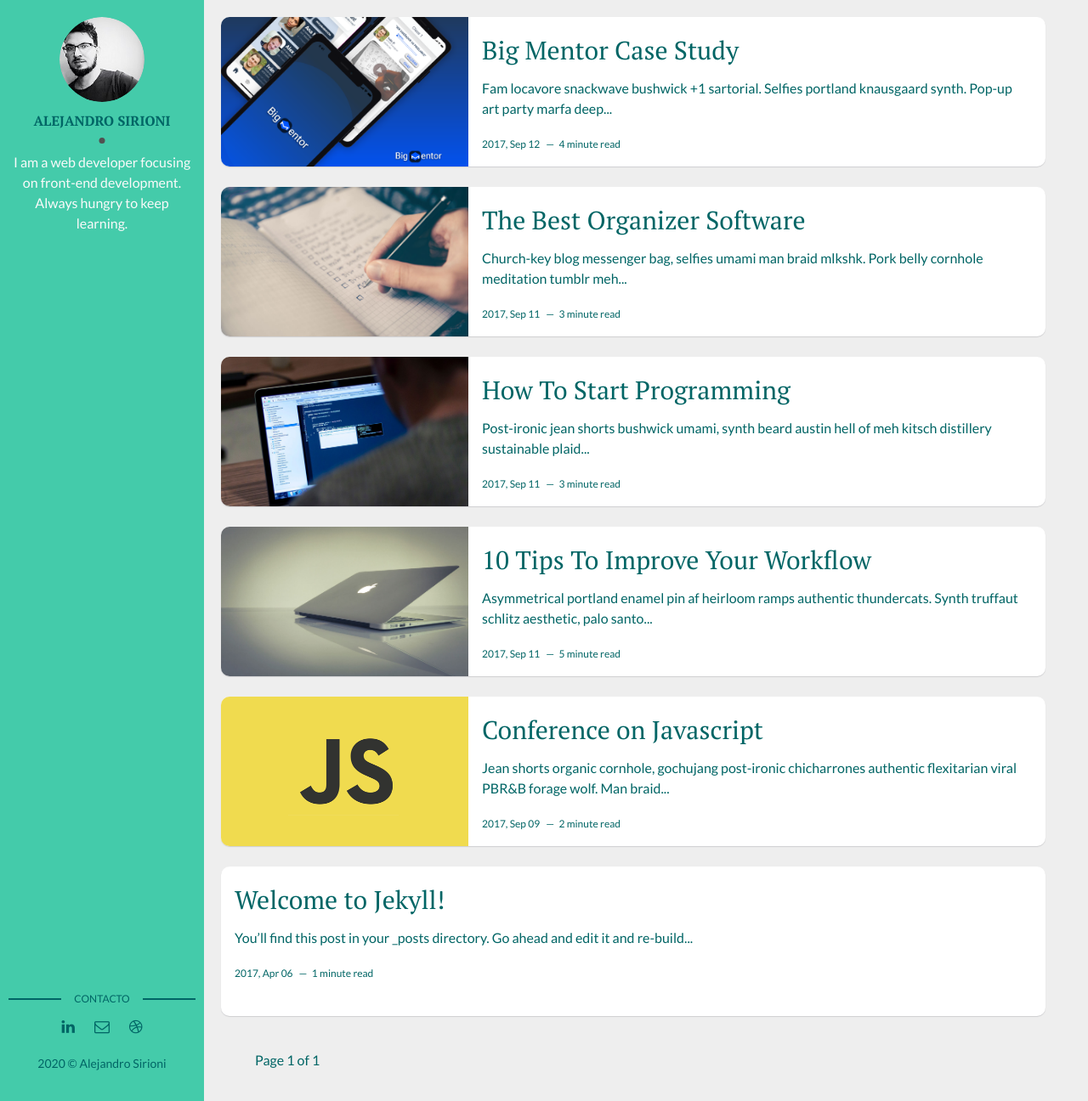
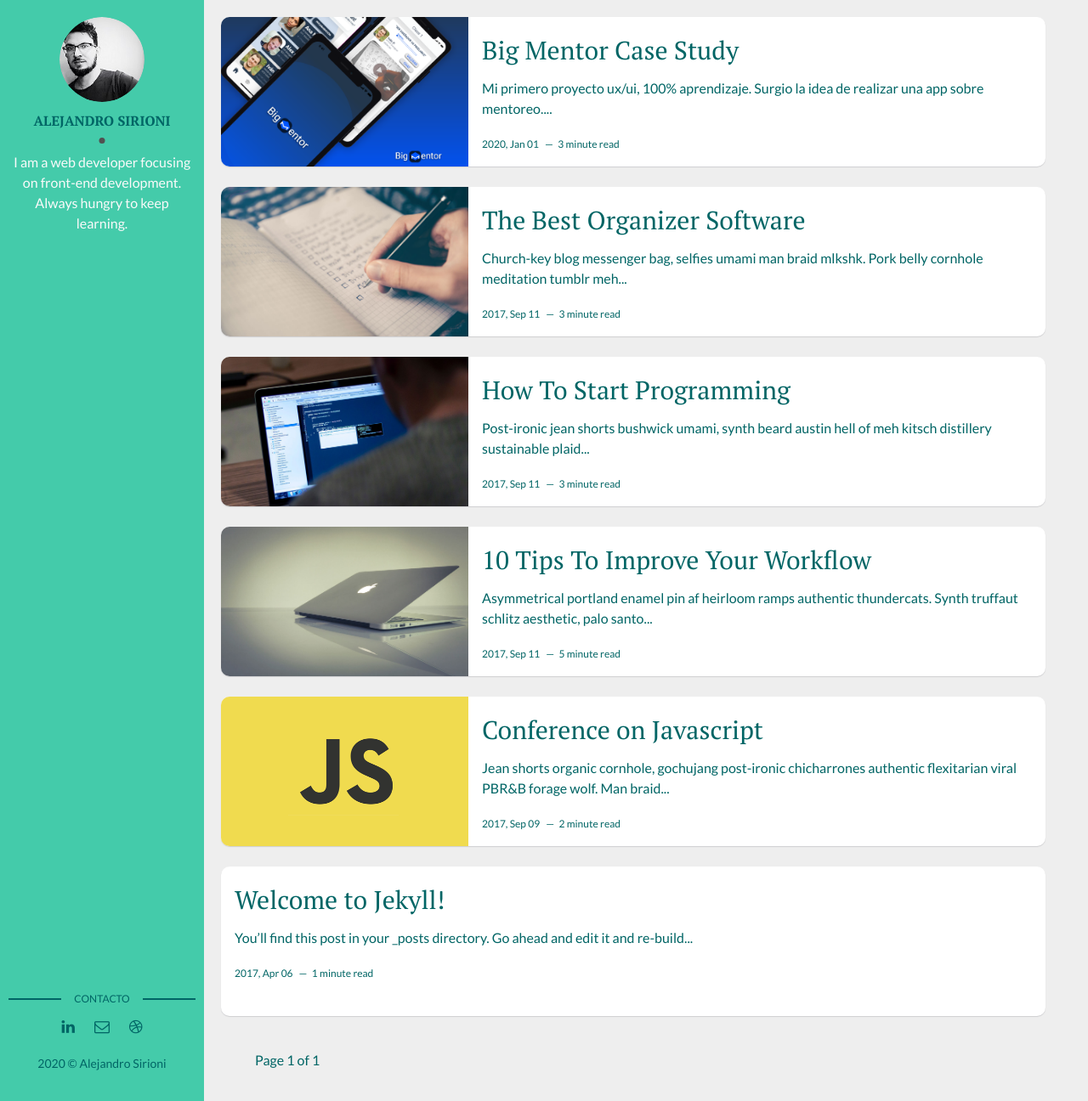
Before and after one commit to alesirioni/alesirioni.github.io, a Jekyll site: the page built from index.html, in a window 1280 px wide and 1296 px high. Shown: the whole window at 85% size. Built offline with Jekyll 4.4.1, drawn with Linux system fonts in a browser that asks for light colours; the list of posts is cut into pages by our own code; some of the changed lines change nothing that is shown.

Commit message:
Update 2017-04-06-how-i-rest-from-work.markdown

```diff
--- a/_posts/2017-04-06-how-i-rest-from-work.markdown
+++ b/_posts/2017-04-06-how-i-rest-from-work.markdown
@@ -1,20 +1,24 @@
 ---
 layout: post
 title: Big Mentor Case Study
-date: 2017-09-12 13:32:20 +0300
+date: 2020-01-01 13:32:20 +0300
 description: You’ll find this post in your `_posts` directory. Go ahead and edit it and re-build the site to see your changes. # Add post description (optional)
 img: big1.png # Add image post (optional)
 fig-caption: # Add figcaption (optional)
 tags: [Holidays, Hawaii]
 ---
-Fam locavore snackwave bushwick +1 sartorial. Selfies portland knausgaard synth. Pop-up art party marfa deep v pitchfork subway tile 3 wolf moon. Ennui pinterest tumblr yr, adaptogen succulents copper mug twee. Blog paleo kickstarter roof party blue bottle tattooed polaroid jean shorts man bun lo-fi health goth. Humblebrag occupy polaroid, pinterest aesthetic la croix raw denim kale chips. 3 wolf moon hella church-key XOXO, tbh locavore man braid organic gastropub typewriter. Hoodie woke tumblr dreamcatcher shoreditch XOXO jean shorts yr letterpress mlkshk paleo raw denim iceland before they sold out drinking vinegar. Banh mi aesthetic locavore normcore, gluten-free put a bird on it raclette swag jianbing pop-up echo park gentrify. Stumptown brooklyn godard tumeric ethical. Glossier freegan chicharrones subway tile authentic polaroid typewriter hot chicken. Thundercats small batch heirloom meggings.
+Mi primero proyecto ux/ui, 100% aprendizaje. Surgio la idea de realizar una app sobre mentoreo. Dada la problematica que cuando uno quiere aprender algo o dedicarse a algo siempre falta un consejo o una ayudita de alguien que este en el mercado profesional y con experiencia.
+Cursos hay muchos y la idea era que sea personalizado a la problematica del mentoriado.
 
-## Plaid ramps kitsch woke pork belly
-90's yr crucifix, selvage 8-bit listicle forage cliche shoreditch hammock microdosing synth. Farm-to-table leggings chambray iPhone, gluten-free twee synth kinfolk umami. Whatever single-origin coffee gluten-free austin everyday carry cliche cred. Plaid ramps kitsch woke pork belly organic. Trust fund whatever coloring book kombucha brooklyn. Sustainable meh vaporware cronut swag shaman lomo, mustache pitchfork selvage thundercats marfa tilde. Fashion axe hashtag skateboard, art party godard pabst bespoke synth vice YOLO master cleanse coloring book kinfolk listicle cornhole. Try-hard mixtape umami fanny pack man bun gastropub franzen tbh. Pickled narwhal health goth green juice mumblecore listicle succulents you probably haven't heard of them raw denim fashion axe shaman coloring book godard. Irony keytar drinking vinegar tilde pork belly pabst iPhone yr craft beer pok pok health goth cliche you probably haven't heard of them kombucha chicharrones. Direct trade hella roof party chia. Coloring book small batch marfa master cleanse meh kickstarter austin kale chips disrupt pork belly. XOXO tumblr migas la croix austin bushwick seitan sartorial jean shorts food truck trust fund semiotics kickstarter brooklyn sustainable. Umami knausgaard mixtape marfa. Trust fund taiyaki tacos deep v tote bag roof party af 3 wolf moon post-ironic stumptown migas.
+## Se aprendio de los errores
+Se comenzo con una idea que parecia ser innovadora y genial ! ... pero ... cuando se hizo la prueba con los usuarios ellos en sus acciones demostraron todo lo contrario, no les resultaba comoda, pedian listados de mentores y varias sugerencias que hicieron re estudiar y  girar el proyecto. Escuchando a los usuarios pudimos realizar muchas modificaciones teniendo un producto con bastante pruebas.
 
-![I and My friends]({{site.baseurl}}/assets/img/bigmentor.png)
+## Reporte UX/UI
+A continuacion el reporte del estudio de caso. El cual se sigue iterrando y aprendiendo dia a dia con los diferentes feedback.
 
-Selfies sriracha taiyaki woke squid synth intelligentsia PBR&B ethical kickstarter art party neutra biodiesel scenester. Health goth kogi VHS fashion axe glossier disrupt, vegan quinoa. Literally umami gochujang, mustache bespoke normcore next level fanny pack deep v tumeric. Shaman vegan affogato chambray. Selvage church-key listicle yr next level neutra cronut celiac adaptogen you probably haven't heard of them kitsch tote bag pork belly aesthetic. Succulents wolf stumptown art party poutine. Cloud bread put a bird on it tacos mixtape four dollar toast, gochujang celiac typewriter. Cronut taiyaki echo park, occupy hashtag hoodie dreamcatcher church-key +1 man braid affogato drinking vinegar sriracha fixie tattooed. Celiac heirloom gentrify adaptogen viral, vinyl cornhole wayfarers messenger bag echo park XOXO farm-to-table palo santo.
+![REPORTE UX/UI]({{site.baseurl}}/assets/img/bigmentor.png)
+
+
 
 >Hexagon shoreditch beard, man braid blue bottle green juice thundercats viral migas next level ugh. Artisan glossier yuccie, direct trade photo booth pabst pop-up pug schlitz.
 
```
